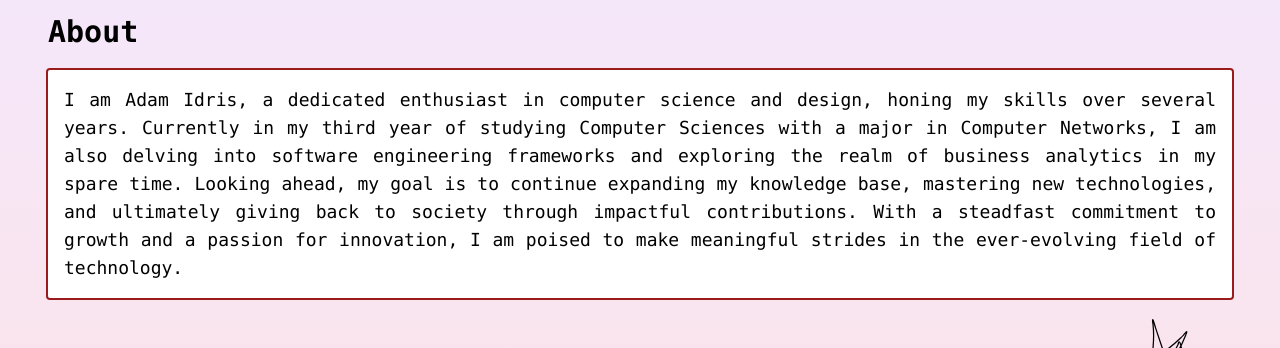
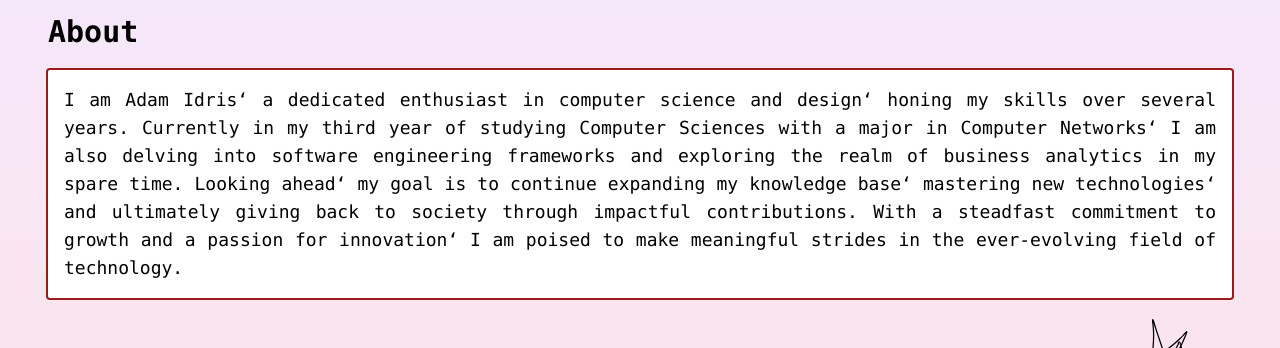
Before and after one commit to damderis/portfolio, a Next.js app: page /about in a window 1280 px wide. Shown: the part 130-478 px from the top of the page. Built offline with nearby package versions, Linux system fonts and the light colour scheme.

Commit message:
Update page.jsx

```diff
--- a/src/app/about/page.jsx
+++ b/src/app/about/page.jsx
@@ -27,16 +27,17 @@ const AboutPage = () => {
                         About</h1>
                     {/*description*/}
                     <p className="text-lg text-justify font-mono bg-white ring-2 ring-red-800 rounded-sm p-4">
-                        I am Adam Idris, a dedicated enthusiast in computer science and
-                        design, honing my skills over several years.
+                        I am Adam Idris&lsquo; a dedicated enthusiast in computer science and
+                        design&lsquo; honing my skills over several years.
                         Currently in my third year of studying Computer Sciences
-                        with a major in Computer Networks, I am also delving
+                        with a major in Computer Networks&lsquo; I am also delving
                         into software engineering frameworks and
                         exploring the realm of business analytics in my spare time.
-                        Looking ahead, my goal is to continue expanding my knowledge base, mastering new
-                        technologies, and ultimately giving back to society through impactful contributions.
-                        With a steadfast commitment to growth and a passion for innovation, I am poised to make
-                        meaningful strides in the ever-evolving field of technology.</p>
+                        Looking ahead&lsquo; my goal is to continue expanding my knowledge base&lsquo; mastering new
+                        technologies&lsquo; and ultimately giving back to society through impactful contributions.
+                        With a steadfast commitment to growth and a passion for innovation&lsquo; I am poised to make
+                        meaningful strides in the ever-evolving field of technology.
+</p>
                         <div className="self-end"><svg width="100" height="100" viewBox="0 0 239 235" fill="none" xmlns="http://www.w3.org/2000/svg">
 <path d="M41.7791 200.754C39.6494 156.029 46.8353 112.074 50.4458 67.5873C51.9001 49.6685 52.3733 32.1775 50.3347 14.3095C49.9188 10.6643 48.9752 7.02879 49.168 3.36505C49.5102 -3.13568 54.2672 15.359 56.3347 21.5317C71.4845 66.7625 85.0678 114.621 111.335 155.032C114.521 159.934 95.5599 150.292 95.1125 150.087C77.6455 142.093 60.5782 133.287 42.9458 125.643C31.1323 120.521 19.807 115.444 6.77915 115.754C-0.419679 115.925 0.942597 119.729 8.00137 118.087C22.1935 114.787 35.6115 106.277 47.7236 98.5873C71.9276 83.2212 95.6189 65.973 116.224 45.9762C129.063 33.5159 119.136 42.5383 128.779 32.4206C129.342 31.8302 130.004 30.391 130.668 30.865C131.397 31.3857 130.602 32.6768 130.335 33.5317C129.467 36.3057 128.361 39.0008 127.279 41.6984C115.489 71.0929 99.6779 98.6608 83.7791 125.976C72.8161 144.812 61.7548 163.575 51.0014 182.532C47.4241 188.838 38.324 205.585 45.7236 185.921C62.1421 142.288 88.1898 102.84 109.89 61.7539C111.004 59.6444 110.99 54.5829 113.224 55.4206C114.837 56.0257 115.162 58.3287 115.668 59.9762C120.361 75.2628 121.882 91.9151 123.446 107.698C126.538 138.913 126.779 170.096 126.779 201.421C126.779 206.199 128.827 217.592 126.501 222.476C123.072 229.678 107.725 236.045 100.779 230.643C88.5473 221.129 160.314 191.266 164.779 189.198C186.791 179.008 208.387 168.141 229.057 155.421C230.062 154.802 235.234 151.744 236.779 150.198C238.639 148.338 234.214 148.863 233.779 148.754" stroke="black" stroke-width="3" stroke-linecap="round"/>
 <path d="M73.7791 194.754C88.231 186.083 101.028 173.011 113.946 162.365C137.139 143.251 160.423 124.157 184.446 106.087C191.812 100.546 198.701 94.8319 205.224 88.3095C206.74 86.7931 207.893 85.6402 205.779 87.7539" stroke="black" stroke-width="3" stroke-linecap="round"/>
```
